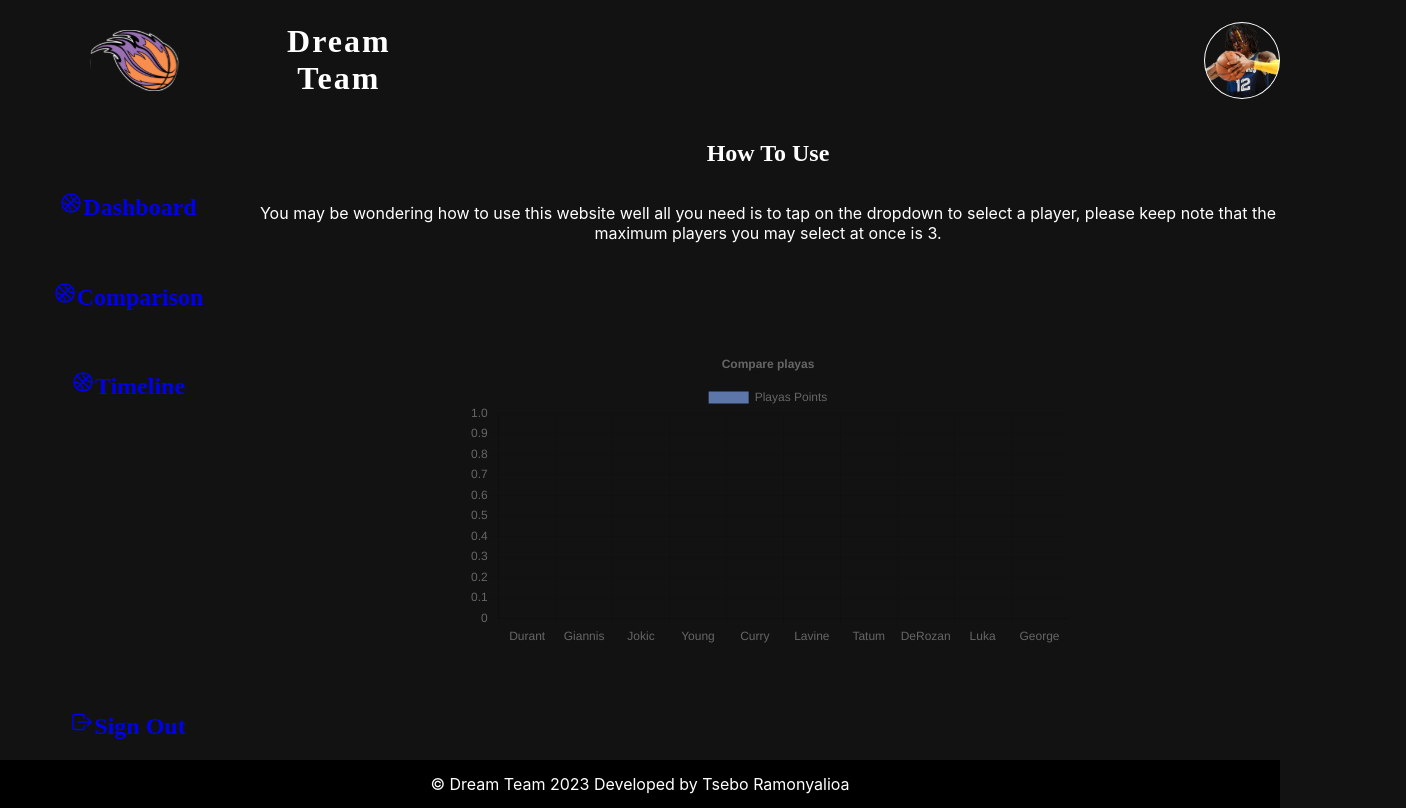
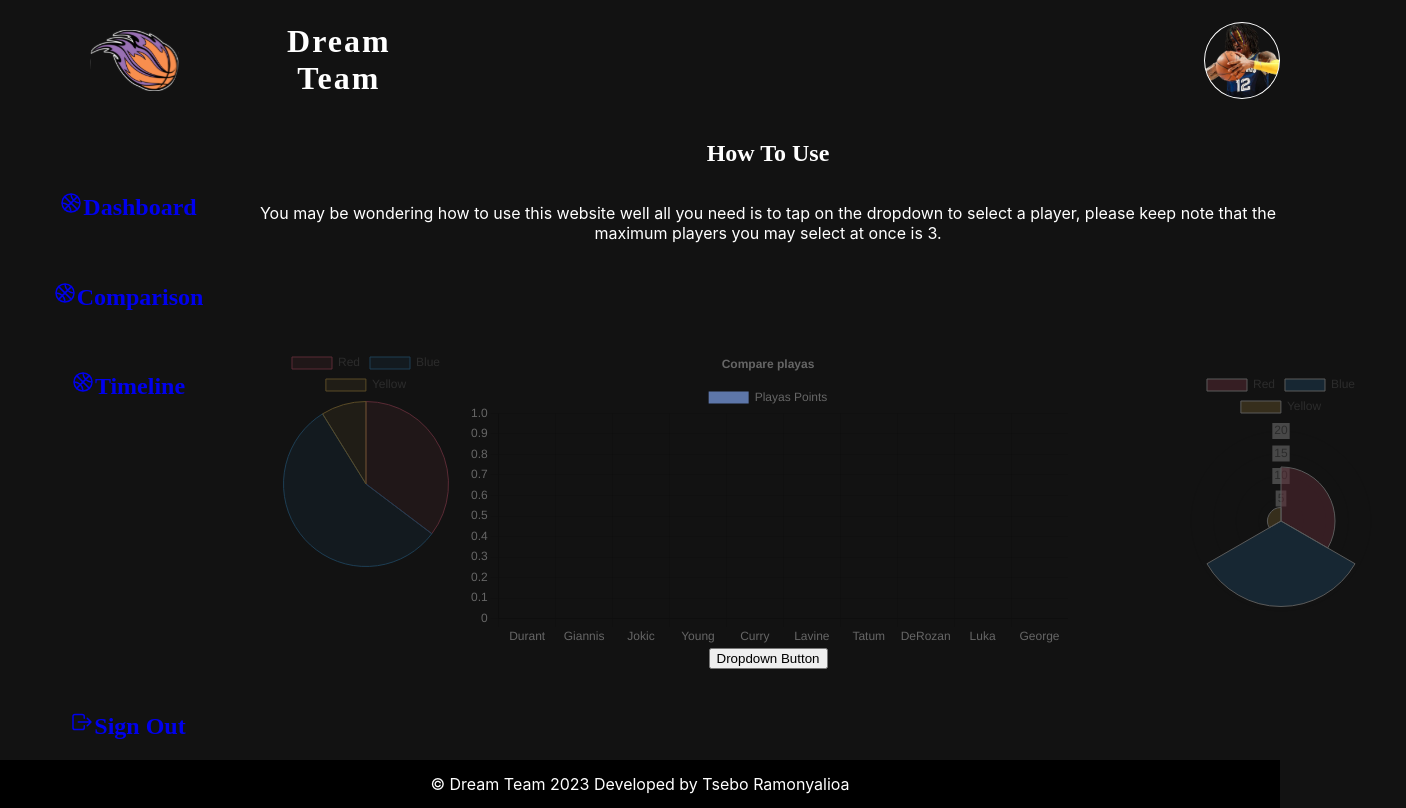
Before and after one commit to Tsebo200/Dream-Team, a React (Create React App) app: page /compare in a window 1280 px wide. Shown: the whole page, 1406 px wide, since content can reach past the window. Built offline with nearby package versions, Linux system fonts and the light colour scheme; no server answers.

Commit message:
Showing the other magic charts

```diff
--- a/src/Pages/Compare.jsx
+++ b/src/Pages/Compare.jsx
@@ -33,28 +33,16 @@ const Compare = ()=>{
             <center><div className="barBox">
             <BarChart/></div></center>
 
+            <div className="pieBox">
+            <PieChart/></div>
 
-
-            {/* <div className="pieBox">
-            <PieChart/>
             <ButtonDarkExample/>
+            <div className="radarBox">
+            <PolarAreaChart />
             </div>
 
-            <div className="radarBox">
-            <PolarAreaChart />
-            </div> */}
-
             <div className="dropdownContainer"></div>
-
-
             </div>
-
-
-
-            {/* <Link to="/">Dashboard</Link>
-            <Link to="/compare">Comparison</Link>
-            <Link to="/time">Timeline</Link> */}
-
 
         </div>
     )
--- a/src/Sass/graphs.sass
+++ b/src/Sass/graphs.sass
@@ -19,15 +19,20 @@
 
 
 .pieBox
-    width: 300px
-    height: 300px
-    background: green
+    width: 220px
+    height: 220px
+    opacity: 30%
+    // background: green
+    margin-top: -300px
     float: left
 
 .radarBox
-    width: 300px
-    height: 300px
-    background: blue
+    width: 250px
+    height: 250px
+    margin-top: -300px
+    margin-left: 900px
+    opacity: 30%
+    // background: blue
     float: left
 
 .line-box
--- a/src/components/Charts/PieChart.jsx
+++ b/src/components/Charts/PieChart.jsx
@@ -24,26 +24,22 @@ function PieChart() {
 
 
     const data = {
-        labels: ['Red', 'Blue', 'Yellow', 'Green', 'Purple', 'Orange'],
+        labels: ['Red', 'Blue', 'Yellow'],
         datasets: [
           {
-            label: 'Kevin Durants Stats',
-            data: [12, 19, 3, 5, 2, 3],
+            label: 'offensive Rebounds',
+            data: [12, 19, 3],
             backgroundColor: [
               'rgba(255, 99, 132, 0.2)',
               'rgba(54, 162, 235, 0.2)',
               'rgba(255, 206, 86, 0.2)',
-              'rgba(75, 192, 192, 0.2)',
-              'rgba(153, 102, 255, 0.2)',
-              'rgba(255, 159, 64, 0.2)',
+
             ],
             borderColor: [
               'rgba(255, 99, 132, 1)',
               'rgba(54, 162, 235, 1)',
               'rgba(255, 206, 86, 1)',
-              'rgba(75, 192, 192, 1)',
-              'rgba(153, 102, 255, 1)',
-              'rgba(255, 159, 64, 1)',
+
             ],
             borderWidth: 1,
           },
--- a/src/components/Charts/PolarAreaChart.jsx
+++ b/src/components/Charts/PolarAreaChart.jsx
@@ -7,18 +7,15 @@ function PolarAreaChart() {
 ChartJS.register(RadialLinearScale, ArcElement, Tooltip, Legend);
 
 const data = {
-  labels: ['Red', 'Blue', 'Yellow', 'Green', 'Purple', 'Orange'],
+  labels: ['Red', 'Blue', 'Yellow'],
   datasets: [
     {
-      label: '# of Votes',
-      data: [12, 19, 3, 5, 2, 3],
+      label: 'Height of Playas',
+      data: [12, 19, 3],
       backgroundColor: [
         'rgba(255, 99, 132, 0.5)',
         'rgba(54, 162, 235, 0.5)',
         'rgba(255, 206, 86, 0.5)',
-        'rgba(75, 192, 192, 0.5)',
-        'rgba(153, 102, 255, 0.5)',
-        'rgba(255, 159, 64, 0.5)',
       ],
       borderWidth: 1,
     },
```
